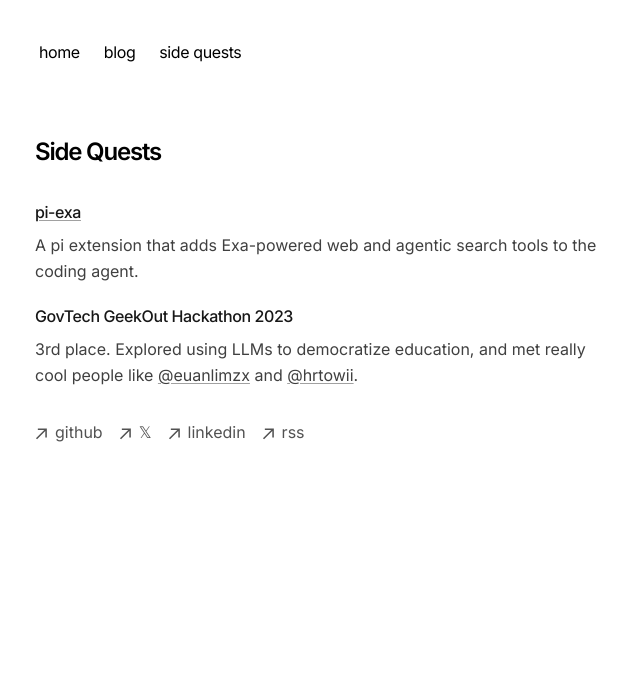
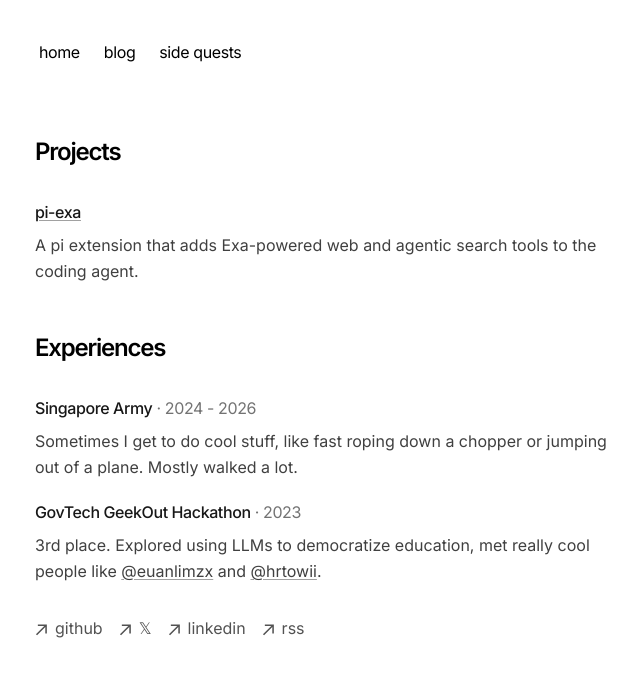
Before and after one commit to junnjiee/website, a Next.js app: page /side-quests in a window 1280 px wide. Shown: the top 676 px of the page, without its empty margins (317-957 px from the left). Built offline with nearby package versions, Linux system fonts and the light colour scheme.

Commit message:
move experience

```diff
--- a/app/components/experience.tsx
+++ b/app/components/experience.tsx
@@ -10,40 +10,14 @@ type ExperienceItem = {
 
 const experiences: ExperienceItem[] = [
   {
-    period: "2024 - 2026",
-    title: "Singapore Army",
-    organisation: "",
-    href: "",
-    description:
-      "Sometimes I get to do cool stuff, like fast roping down a chopper or jumping out of a plane. Mostly walked a lot.",
-  },
-  {
     period: "Summer 2024",
     title: "Research Engineer Intern",
     organisation: "A*STAR ARTC",
     href: "https://www.a-star.edu.sg/artc",
     description: (
       <>
-        Developed CNN-based models for an industrial image segmentation task,
-        referencing open-source architectures such as{" "}
-        <a
-          href="https://www.sciencedirect.com/science/article/abs/pii/S0169260719307904"
-          target="_blank"
-          rel="noopener noreferrer"
-          className="text-link"
-        >
-          Dense-Inception U-Net
-        </a>{" "}
-        and{" "}
-        <a
-          href="https://arxiv.org/abs/1706.05587"
-          target="_blank"
-          rel="noopener noreferrer"
-          className="text-link"
-        >
-          DeepLabV3
-        </a>
-        .
+        Researched and trained CNN models to automate visual inspection in
+        manufacturing.
       </>
     ),
   },
--- a/app/side-quests/page.tsx
+++ b/app/side-quests/page.tsx
@@ -4,21 +4,32 @@ type SideQuest = {
   name: string;
   description: ReactNode;
   href?: string;
+  period?: string;
 };
 
-const sideQuests: SideQuest[] = [
+const projects: SideQuest[] = [
   {
     name: "pi-exa",
     description:
       "A pi extension that adds Exa-powered web and agentic search tools to the coding agent.",
     href: "https://github.com/junnjiee/pi-exa",
   },
+];
+
+const experiences: SideQuest[] = [
   {
-    name: "GovTech GeekOut Hackathon 2023",
+    name: "Singapore Army",
+    period: "2024 - 2026",
+    description:
+      "Sometimes I get to do cool stuff, like fast roping down a chopper or jumping out of a plane. Mostly walked a lot.",
+  },
+  {
+    name: "GovTech GeekOut Hackathon",
+    period: "2023",
     description: (
       <>
-        3rd place. Explored using LLMs to democratize education, and met really
-        cool people like{" "}
+        3rd place. Explored using LLMs to democratize education, met really cool
+        people like{" "}
         <a
           href="https://github.com/euanlimzx"
           target="_blank"
@@ -47,18 +58,21 @@ export const metadata = {
   description: "junnjiee's side projects",
 };
 
-export default function Page() {
+function SideQuestList({ items }: { items: SideQuest[] }) {
   return (
-    <section>
-      <h1 className="mb-8 text-2xl font-semibold tracking-tighter">
-        Side Quests
-      </h1>
-      <p className="mb-8 text-neutral-700 dark:text-neutral-300"></p>
     <div className="space-y-5">
-        {sideQuests.map((quest) => (
+      {items.map((quest) => (
         <article key={quest.name}>
           <h2 className="font-medium tracking-tight text-neutral-900 dark:text-neutral-100">
-              {quest.href ? (
+            {quest.period ? (
+              <>
+                {quest.name}
+                <span className="font-normal text-neutral-500 dark:text-neutral-400">
+                  {" "}
+                  · {quest.period}
+                </span>
+              </>
+            ) : quest.href ? (
               <a
                 href={quest.href}
                 target="_blank"
@@ -77,6 +91,25 @@ export default function Page() {
         </article>
       ))}
     </div>
+  );
+}
+
+export default function Page() {
+  return (
+    <section className="space-y-12">
+      <div>
+        <h1 className="mb-8 text-2xl font-semibold tracking-tighter">
+          Projects
+        </h1>
+        <SideQuestList items={projects} />
+      </div>
+
+      <div>
+        <h1 className="mb-8 text-2xl font-semibold tracking-tighter">
+          Experiences
+        </h1>
+        <SideQuestList items={experiences} />
+      </div>
     </section>
   );
 }
```
Lines whose indentation alone changed are shown as unchanged.
